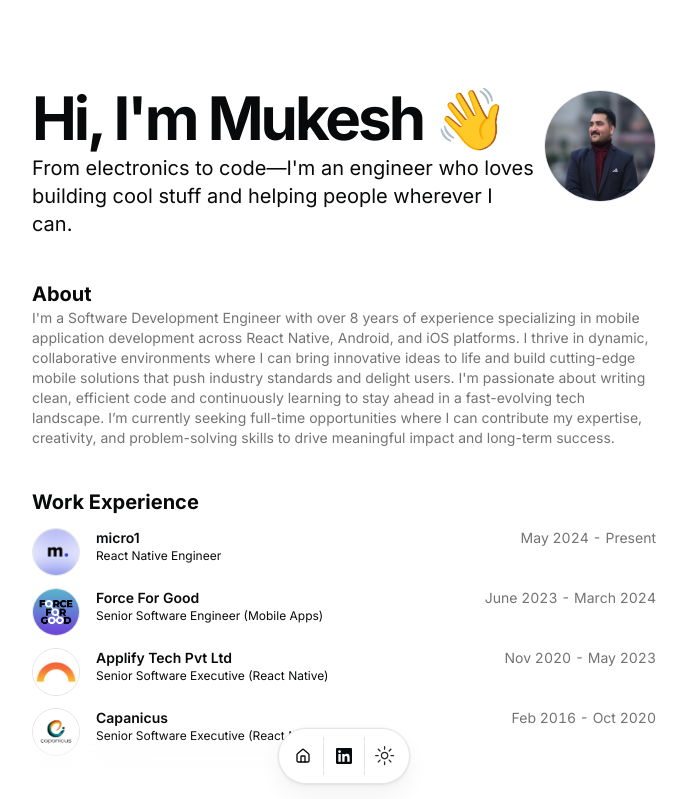
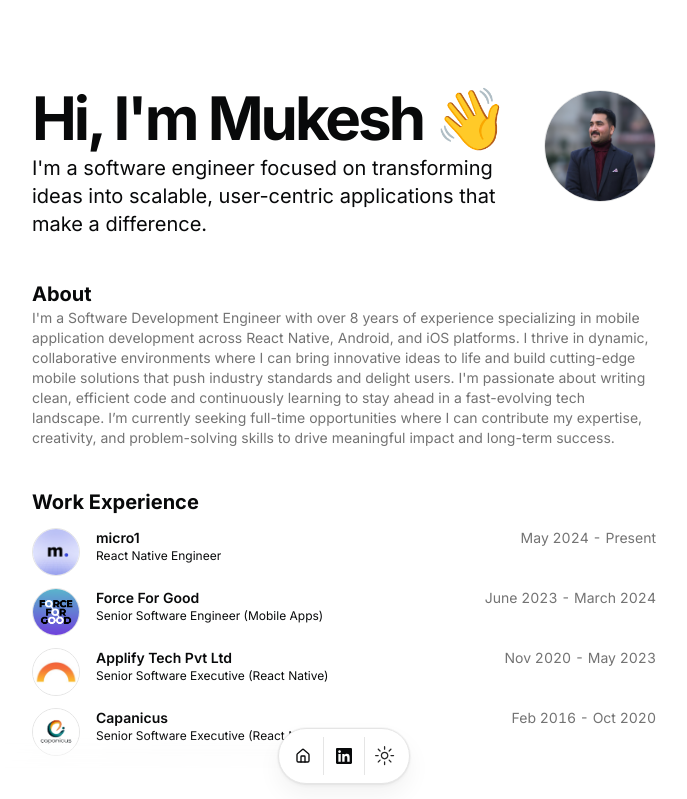
Before and after one commit to Rishu2505/portfolio, a Next.js app: page / in a window 1280 px wide. Shown: the top 799 px of the page, without its empty margins (296-983 px from the left). Built offline with nearby package versions, Linux system fonts and the light colour scheme.

Commit message:
description changes

```diff
--- a/src/data/resume.tsx
+++ b/src/data/resume.tsx
@@ -8,7 +8,7 @@ export const DATA = {
   location: "Chamba Himachal Pradesh, India",
   locationLink: "https://www.google.com/maps/place/Chamba,+Himachal+Pradesh",
   description:
-    "From electronics to code—I'm an engineer who loves building cool stuff and helping people wherever I can.",
+    "I'm a software engineer focused on transforming ideas into scalable, user-centric applications that make a difference.",
   summary:
     `I'm a Software Development Engineer with over 8 years of experience specializing in mobile application development across React Native, Android, and iOS platforms. I thrive in dynamic, collaborative environments where I can bring innovative ideas to life and build cutting-edge mobile solutions that push industry standards and delight users. I'm passionate about writing clean, efficient code and continuously learning to stay ahead in a fast-evolving tech landscape. I’m currently seeking full-time opportunities where I can contribute my expertise, creativity, and problem-solving skills to drive meaningful impact and long-term success.`,
   avatarUrl: "/me.png",
```
